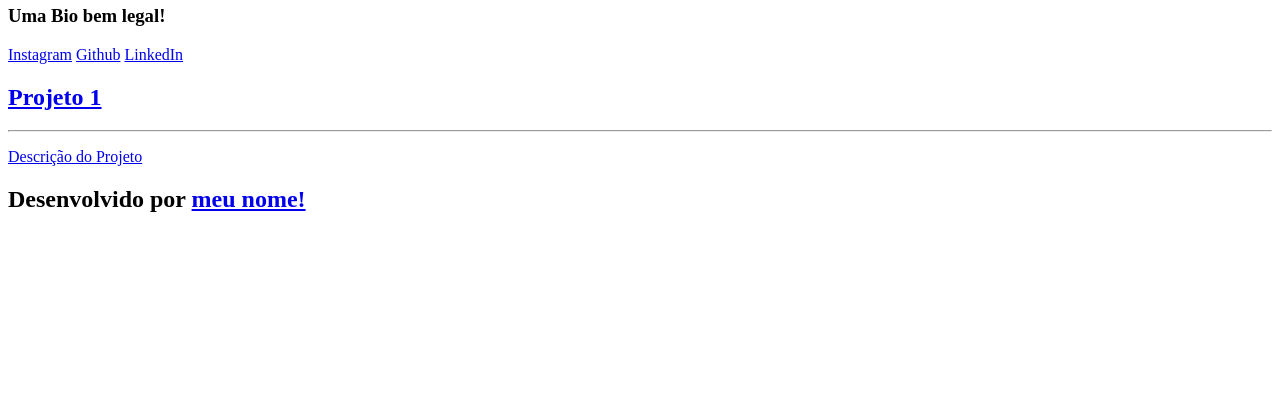
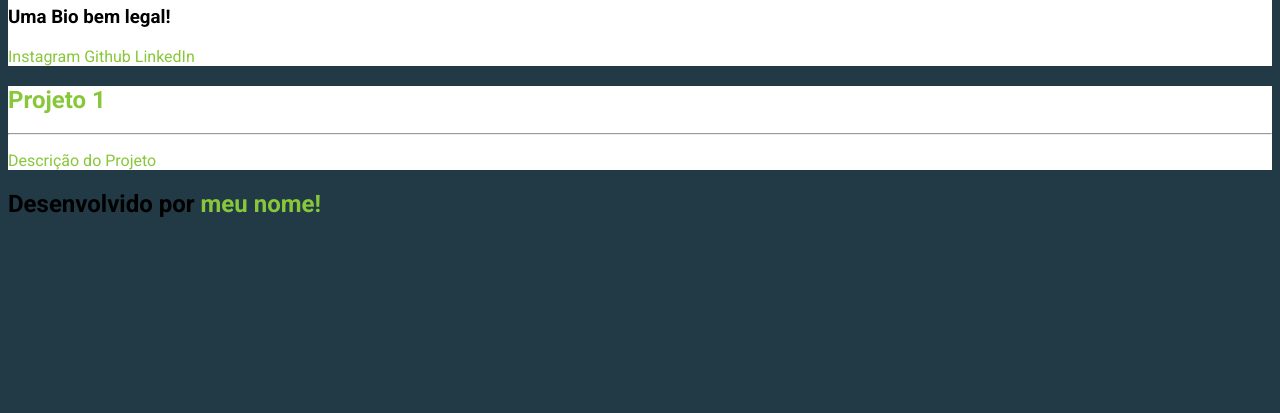
Before and after one commit to MichaelBarney/platziSassProjeto, a plain HTML site: page index.html in a window 1280 px wide. Shown: the part 387-800 px from the top of the page. Drawn offline with nearby package versions, Linux system fonts and the light colour scheme; files that its build step writes are made by us from their sources.

Commit message:
Variaveis

```diff
--- a/sass/main.scss
+++ b/sass/main.scss
@@ -0,0 +1,25 @@
+//Variaveis
+$cor-primaria: #223946;
+$cor-secundaria: #87C739;
+$cor-clara: white;
+$fonte-principal: 'Roboto', sans-serif;
+
+@import url('https://fonts.googleapis.com/css?family=Roboto:400,500,700&display=swap');
+
+body{
+    background-color: $cor-primaria;
+    font-family: $fonte-principal;
+}
+
+#header{
+    background-color: $cor-clara;
+}
+
+.projeto{
+    background-color: $cor-clara;
+}
+
+a:link{
+    color: $cor-secundaria;
+    text-decoration: inherit;
+}
```
Also changed, not shown: css/main.css, 1 other file.
